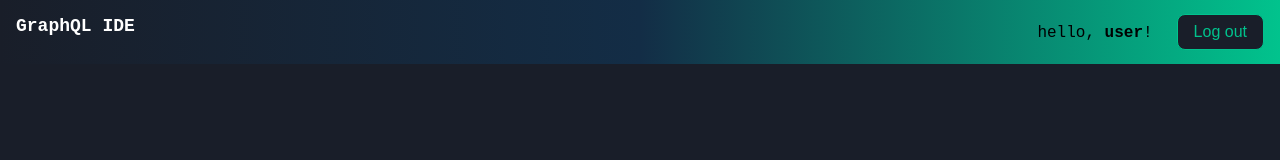
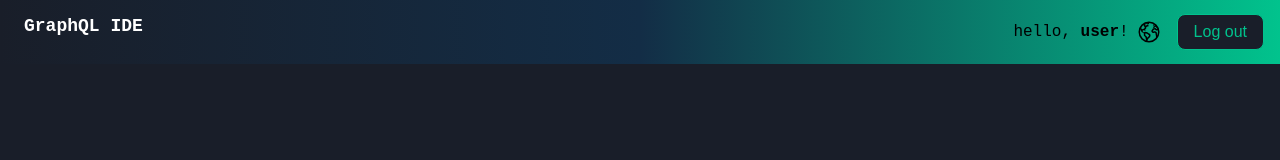
Before and after one commit to xu69ux/graphiql-app, a React (Vite) app: page /login in a window 1280 px wide. Shown: the top 160 px of the page. Built offline with nearby package versions, Linux system fonts and the light colour scheme.

Commit message:
feat: add language icon and some styles

```diff
--- a/src/components/Header.tsx
+++ b/src/components/Header.tsx
@@ -1,3 +1,6 @@
+import { Link } from 'react-router-dom';
+import { IoEarthOutline } from 'react-icons/io5';
+
 import '@styles/Header.css';
 
 export const Header = () => {
@@ -8,12 +11,15 @@ export const Header = () => {
 
   return (
     <header className='header'>
-      <div className='logo'>GraphQL IDE</div>
+      <Link to='/' className='welcome-link'>
+        <div className='logo'>GraphQL IDE</div>
+      </Link>
       <nav>
         <div className='user'>
           <span>
             hello, <b>{username}</b>!
           </span>
+          <IoEarthOutline className='lang-icon' />
           <button className='btn logout' onClick={logOut}>
             Log out
           </button>
--- a/src/styles/Header.css
+++ b/src/styles/Header.css
@@ -8,13 +8,40 @@
   padding: 1rem;
 }
 
+.user {
+  display: flex;
+  flex-direction: row;
+  align-items: center;
+}
+
 .logo {
+  position: relative;
   height: 2rem;
   width: fit-content;
   margin-right: 1rem;
   font-weight: bold;
   font-size: large;
   color: var(--light);
+  transition: all 0.2s ease-in-out;
+}
+
+.logo::after {
+  content: '';
+  position: absolute;
+  width: 0;
+  height: 2px;
+  bottom: 0.3rem;
+  left: 0;
+  background-color: orange;
+  transition: width 0.3s ease-in-out;
+}
+
+.logo:hover {
+  transform: scale(1.05);
+}
+
+.logo:hover::after {
+  width: 100%;
 }
 
 .btn.logout {
@@ -32,3 +59,14 @@
   background-color: var(--blue);
   color: var(--light);
 }
+
+.lang-icon {
+  height: 100%;
+  width: 1.5rem;
+  transition: all 0.2s ease-in-out;
+}
+
+.lang-icon:hover {
+  transform: scale(1.2) rotate(180deg);
+  color: var(--light);
+}
```
